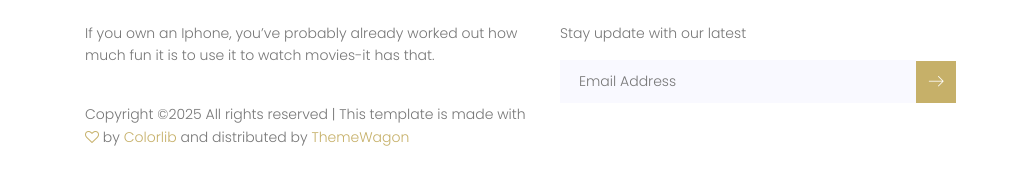
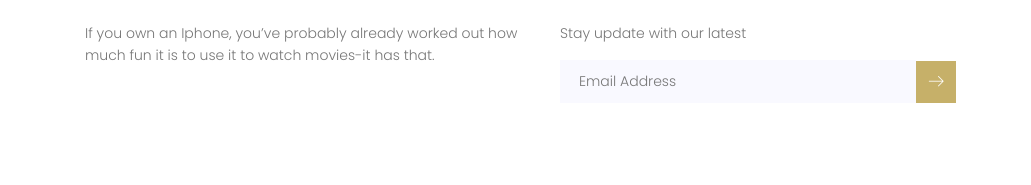
Before and after one commit to arshaqu/Footwall_Temp2, a plain HTML site: page index.html in a window 1280 px wide. Shown: the part 6237-6422 px from the top of the page, 0-1031 px from the left. Drawn offline with nearby package versions, Linux system fonts and the light colour scheme; some packages are replaced by stand-ins of ours.

Commit message:
updated the themewagon text in landing page

```diff
--- a/index.html
+++ b/index.html
@@ -562,10 +562,7 @@ Comprehensive electrical system design, installation, testing, and commissioning
 								<h6>About Us</h6>
 								<p>
 									If you own an Iphone, you’ve probably already worked out how much fun it is to use it to watch movies-it has that.
-								</p>
-								<p class="footer-text"><!-- Link back to Colorlib can't be removed. Template is licensed under CC BY 3.0. -->
-Copyright &copy;<script>document.write(new Date().getFullYear());</script> All rights reserved | This template is made with <i class="fa fa-heart-o" aria-hidden="true"></i> by <a href="https://colorlib.com" target="_blank">Colorlib</a> and distributed by <a href="https://themewagon.com/" target="_blank">ThemeWagon</a>
-<!-- Link back to Colorlib can't be removed. Template is licensed under CC BY 3.0. --></p>
+
 							</div>
 						</div>
 						<div class="col-lg-5  col-md-6 col-sm-6">
```
Also changed, not shown: projects.html (+1 -3 lines), services.html (+0 -2 lines).
